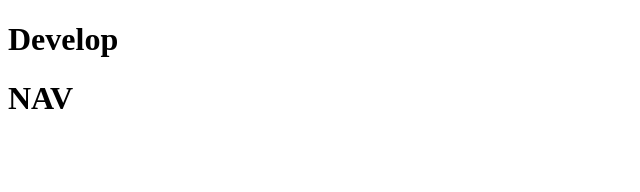
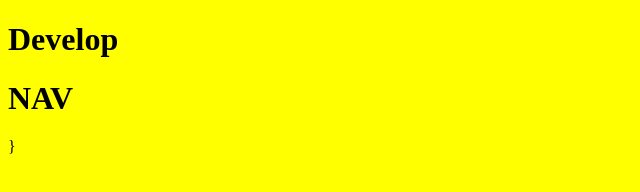
Before and after one commit to bogdaniam/PracticaGIT, a plain HTML site: page index.html in a window 1280 px wide. Shown: the whole page, without its empty margins (0-640 px from the left). Drawn offline with Linux system fonts and the light colour scheme.

Commit message:
creado body

```diff
--- a/index.html
+++ b/index.html
@@ -9,5 +9,11 @@
 <body>
     <h1>Develop</h1>
     <h1>NAV</h1>
+    <style>
+    body{
+        background: yellow;
+        color :black</style>
+    }
+    </style>
 </body>
 </html>
```
